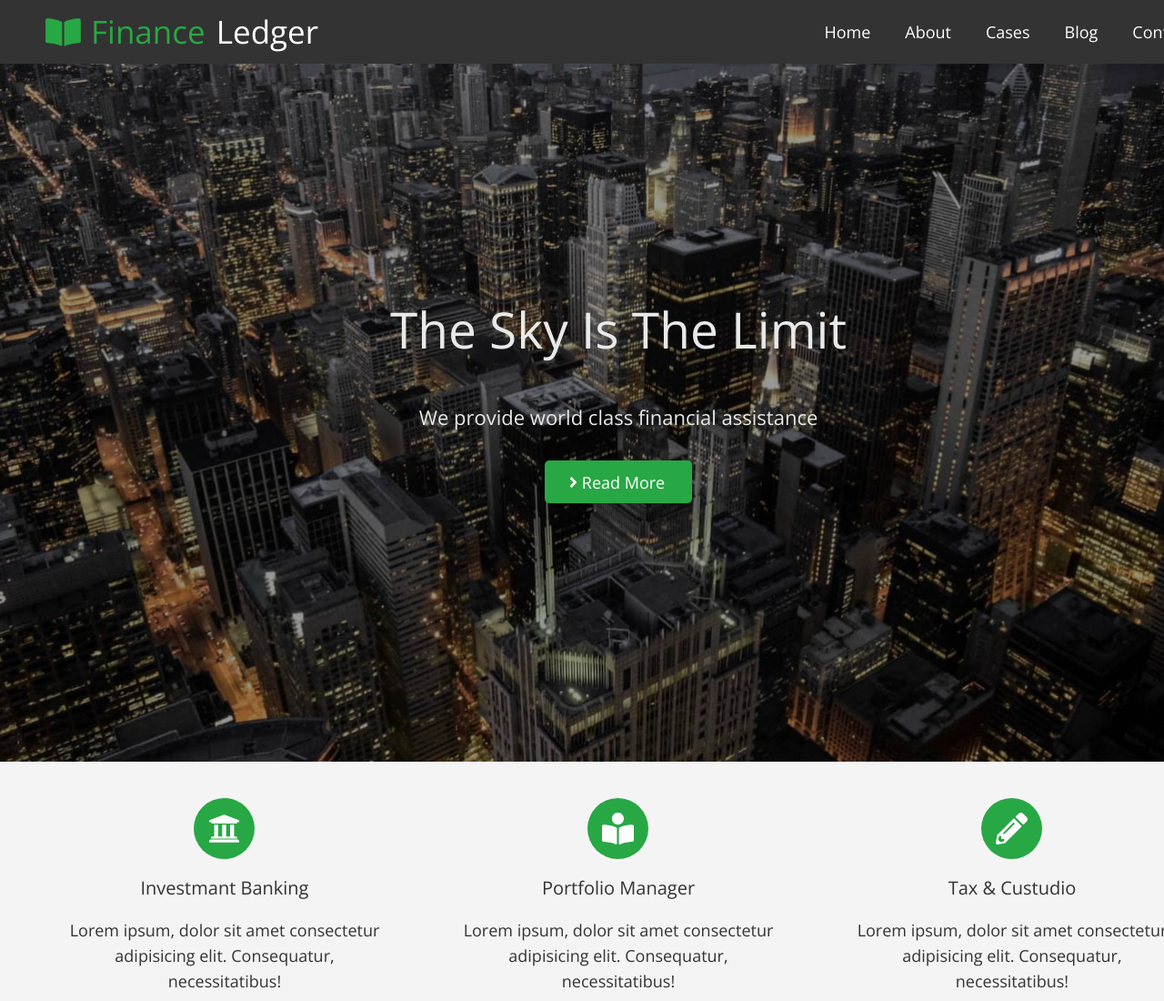
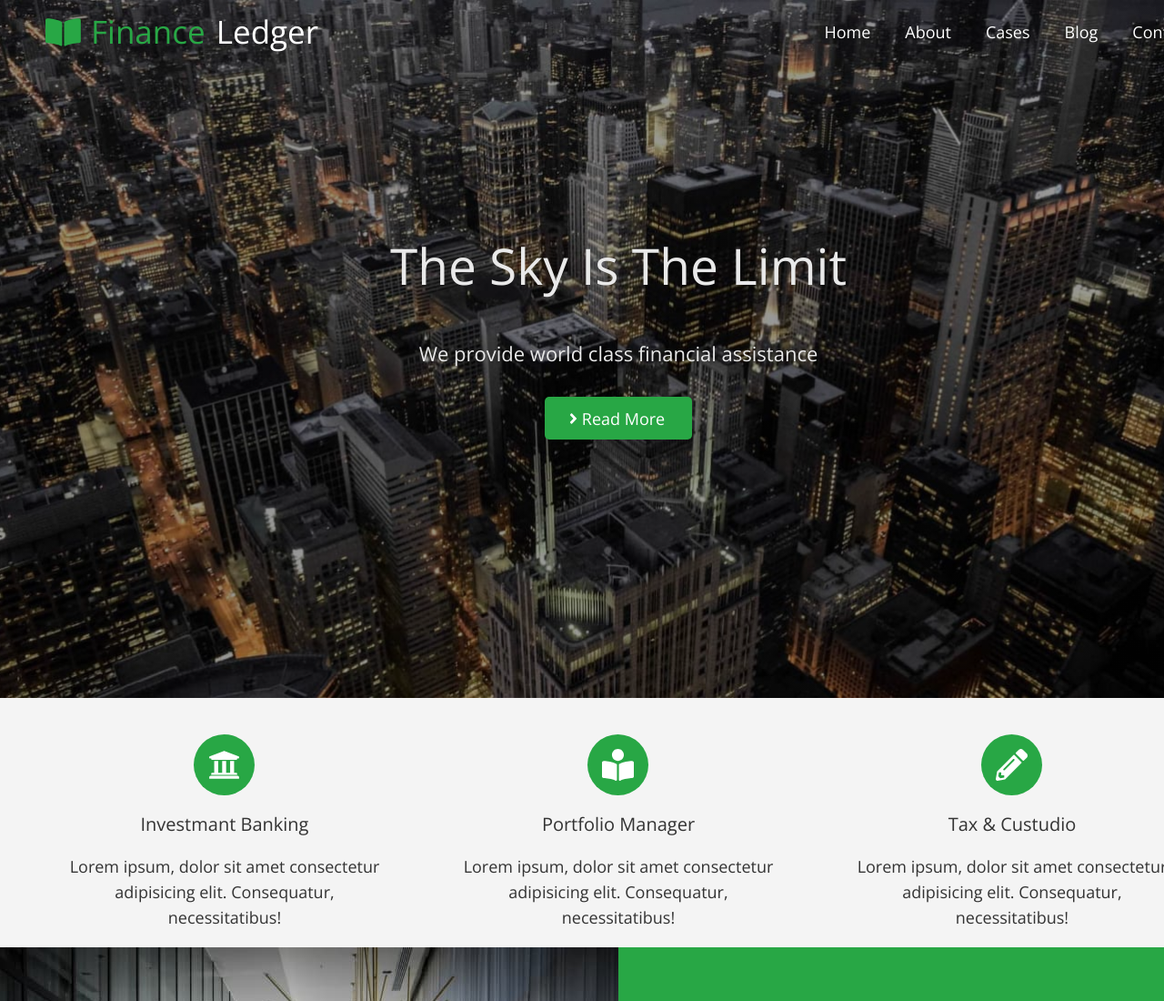
Before and after one commit to YanLozovskyi/fson-79-anonymous, a plain HTML site: page index.html in a window 1280 px wide. Shown: the top 1100 px of the page at 91% size. Drawn offline with nearby package versions, Linux system fonts and the light colour scheme.

Commit message:
add fix header

```diff
--- a/css/styles.css
+++ b/css/styles.css
@@ -11,7 +11,7 @@ body {
   background-color: var(--main-bg-color);
   color: var(--main-text-color);
   font-size: 18px;
-  font-family: 'Open Sans', sans-serif;
+  font-family: "Open Sans", sans-serif;
 }
 
 .title-hiden {
@@ -70,7 +70,8 @@ address {
 /* header */
 
 .header {
-  background-color: #333333;
+  position: absolute;
+  width: 100%;
 }
 
 .header .container {
```
